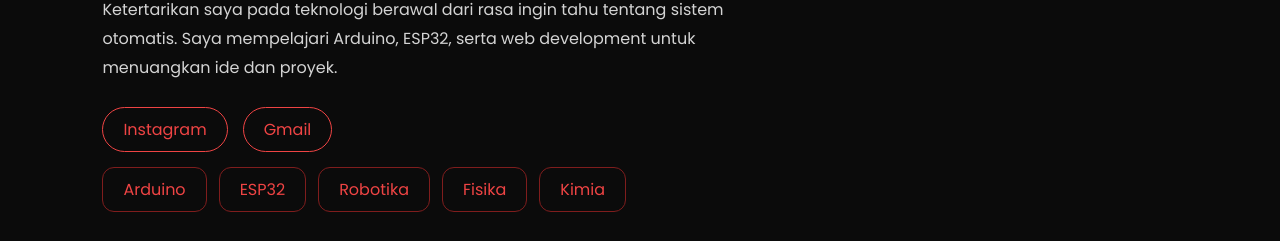
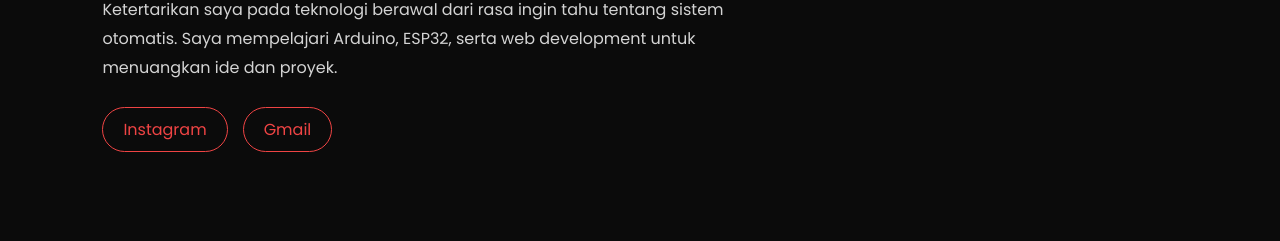
Before and after one commit to thered-one01/Profile, a plain HTML site: page index.html in a window 1280 px wide. Shown: the part 711-952 px from the top of the page. Drawn offline with Linux system fonts and the light colour scheme.

Commit message:
Update index.html

```diff
--- a/index.html
+++ b/index.html
@@ -271,13 +271,6 @@ serta web development untuk menuangkan ide dan proyek.
 <a href="mailto:thered.one016@gmail.com">Gmail</a>
 </div>
 
-<div class="skills">
-<div class="skill"><a href="#">Arduino</a></div>
-<div class="skill"><a href="#">ESP32</a></div>
-<div class="skill"><a href="#">Robotika</a></div>
-<div class="skill"><a href="#">Fisika</a></div>
-<div class="skill"><a href="#">Kimia</a></div>
-</div>
 </section>
 
 <!-- PROJECTS -->
```
